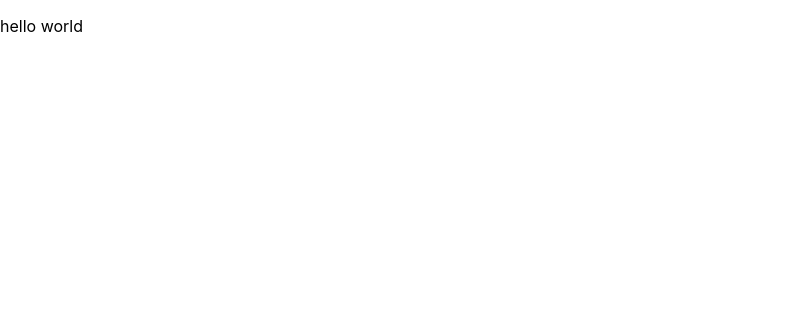
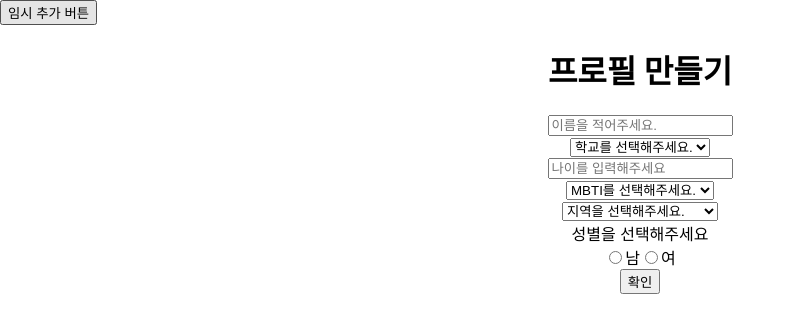
Before and after one commit to 2donny/devkor-hack, a React (Create React App) app in the folder client/: page /register in a window 1280 px wide. Shown: the top 332 px of the page, without its empty margins (0-796 px from the left). Built offline with nearby package versions, Linux system fonts and the light colour scheme.

Commit message:
받아오는 거까지, ui꾸미기전

```diff
--- a/client/package.json
+++ b/client/package.json
@@ -8,6 +8,7 @@
     "@testing-library/user-event": "^12.1.10",
     "react": "^17.0.2",
     "react-dom": "^17.0.2",
+    "react-router-dom": "^5.2.0",
     "react-scripts": "4.0.3",
     "web-vitals": "^1.0.1"
   },
--- a/client/src/App.js
+++ b/client/src/App.js
@@ -1,8 +1,15 @@
 import './App.css';
+import Register from './profile/Register';
+import { NavLink,Route } from 'react-router-dom';
 
 function App() {
   return (
-    <p>hello world</p>
+    <div>
+      <NavLink to= "/register">
+        <button >임시 추가 버튼</button>
+      </NavLink>
+      <Route path="/register" component={Register}></Route>
+    </div>
   )
 }
 
--- a/client/src/index.js
+++ b/client/src/index.js
@@ -2,10 +2,13 @@ import React from 'react';
 import ReactDOM from 'react-dom';
 import './index.css';
 import App from './App';
+import { BrowserRouter } from 'react-router-dom'
 
 ReactDOM.render(
   <React.StrictMode>
+    <BrowserRouter>
     <App />
+    </BrowserRouter>
   </React.StrictMode>,
   document.getElementById('root')
 );
--- /dev/null
+++ b/client/src/profile/Register.js
@@ -0,0 +1,132 @@
+import React, {useState, useEffect} from 'react';
+
+function Register() {
+
+    const [name, setname] = useState('');
+    const [univ, setuniv] = useState('');
+    const [age, setage] = useState('');
+    const [mbti, setmbti] = useState('');
+    const [area, setarea] = useState('');
+    const [gender, setgender] = useState('');
+    const [text, settext] = useState('');
+
+    const onSubmit= (e) => {
+        e.preventDefault();
+        console.log(name, univ, age, mbti, area, gender, text);
+    }
+
+    return (
+        <div className="App">
+            <h1>프로필 만들기</h1>
+
+            <form onSubmit = {onSubmit}>
+                <div>
+
+                    <input
+                    type="text"
+                    placeholder="이름을 적어주세요."
+                    onChange={e => setname(e.target.value)}/>
+                    <br/>
+
+                </div>
+
+                <div>
+                    <select
+                    name="univ"
+                    // value = {univ}
+                    onChange={e => setuniv(e.target.value)}
+                    >
+                        <option value="">학교를 선택해주세요.</option>
+                        <option>고려대</option>
+                        <option>서울대</option>
+                        <option>연세대</option>
+                    </select>
+                </div>
+
+                <div>
+                    <input
+                    type="text"
+                    // value= {age}
+                    placeholder="나이를 입력해주세요"
+                    onChange={e => setage(e.target.value)}/>
+                    <br/>
+                </div>
+
+                <div>
+                    <select
+                    name="mbti"
+                    // value = {mbti}
+                    onChange={e => setmbti(e.target.value)}
+                    >
+                        <option value="">MBTI를 선택해주세요.</option>
+                        <option>ISTJ</option>
+                        <option>ISFJ</option>
+                        <option>INFJ</option>
+                        <option>INTJ</option>
+                        <option>ISTP</option>
+                        <option>ISFP</option>
+                        <option>INFP</option>
+                        <option>INTP</option>
+                        <option>ESTP</option>
+                        <option>ESFP</option>
+                        <option>ENFP</option>
+                        <option>ENTP</option>
+                        <option>ESTJ</option>
+                        <option>ESFJ</option>
+                        <option>ENFJ</option>
+                        <option>ENTJ</option>
+                    </select>
+                </div>
+
+                <div>
+                    <select
+                    name="area"
+                    // value = {area}
+                    onChange={e => setarea(e.target.value)}
+                    >
+                        <option value="">지역을 선택해주세요.</option>
+                        <option>서울</option>
+                        <option>경기 분당 수원권</option>
+                        <option>경기 안양 과천 부천권</option>
+                        <option>경기 구리 남양주 하남권</option>
+                        <option>경기 의정부 파주 고양권</option>
+                        <option>인천</option>
+                        <option>대전</option>
+                        <option>충북</option>
+                        <option>충남</option>
+                        <option>강원</option>
+                        <option>부산</option>
+                        <option>경북</option>
+                        <option>경남</option>
+                        <option>대구</option>
+                        <option>울산</option>
+                        <option>광주</option>
+                        <option>전북</option>
+                        <option>전남</option>
+                        <option>제주</option>
+                    </select>
+                </div>
+
+                <div class = "gender">
+                    <div class="name">성별을 선택해주세요</div>
+                        <div >
+                            <span class = "res">
+                            <input type="radio" name="gender" value="man" onChange={e => setgender("man")}>
+                            </input>
+                            남
+                            <input type="radio" name="gender" value="woman" onChange={e => setgender("woman")}>
+                            </input>
+                            여
+                            </span>
+                        </div>
+
+                </div>
+
+                <button type= "submit">확인</button>
+            </form>
+        </div>
+    );
+
+}
+
+export default Register
```
Also changed, not shown: 1 other file (tests, documents, lock files or other folders).
